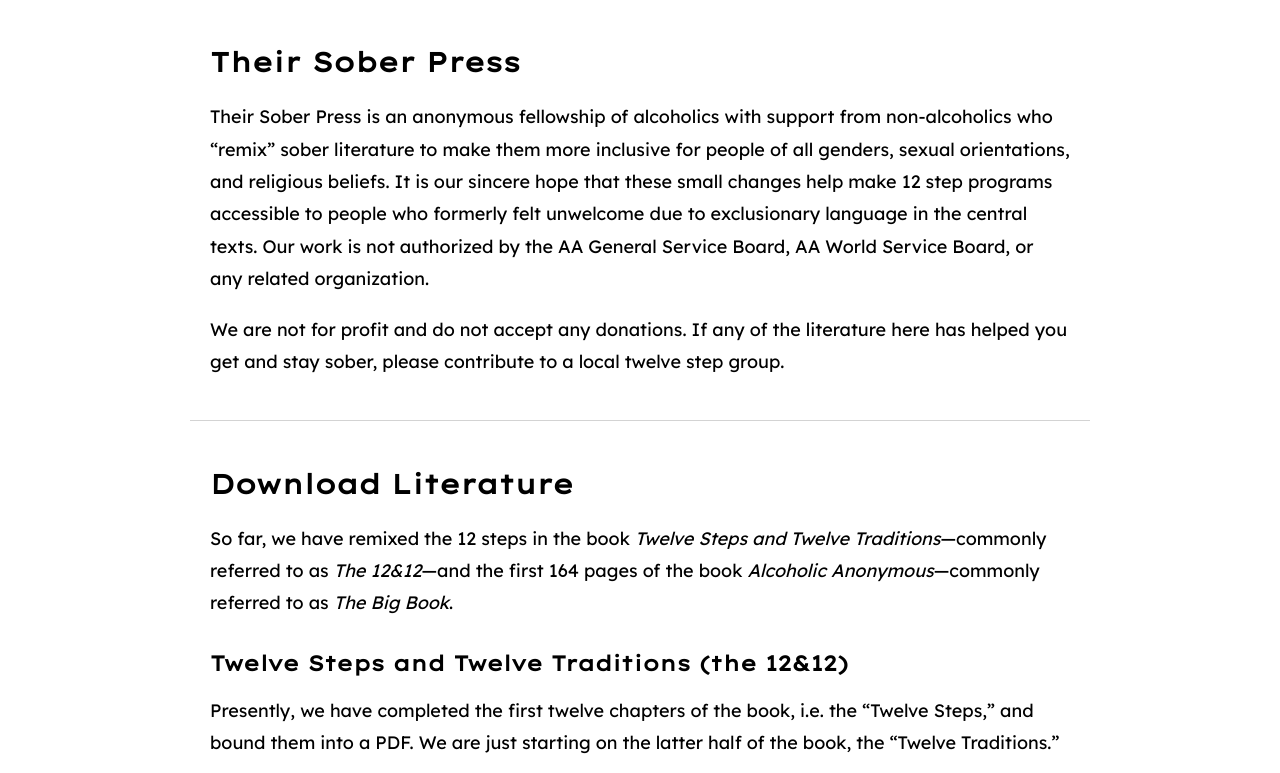
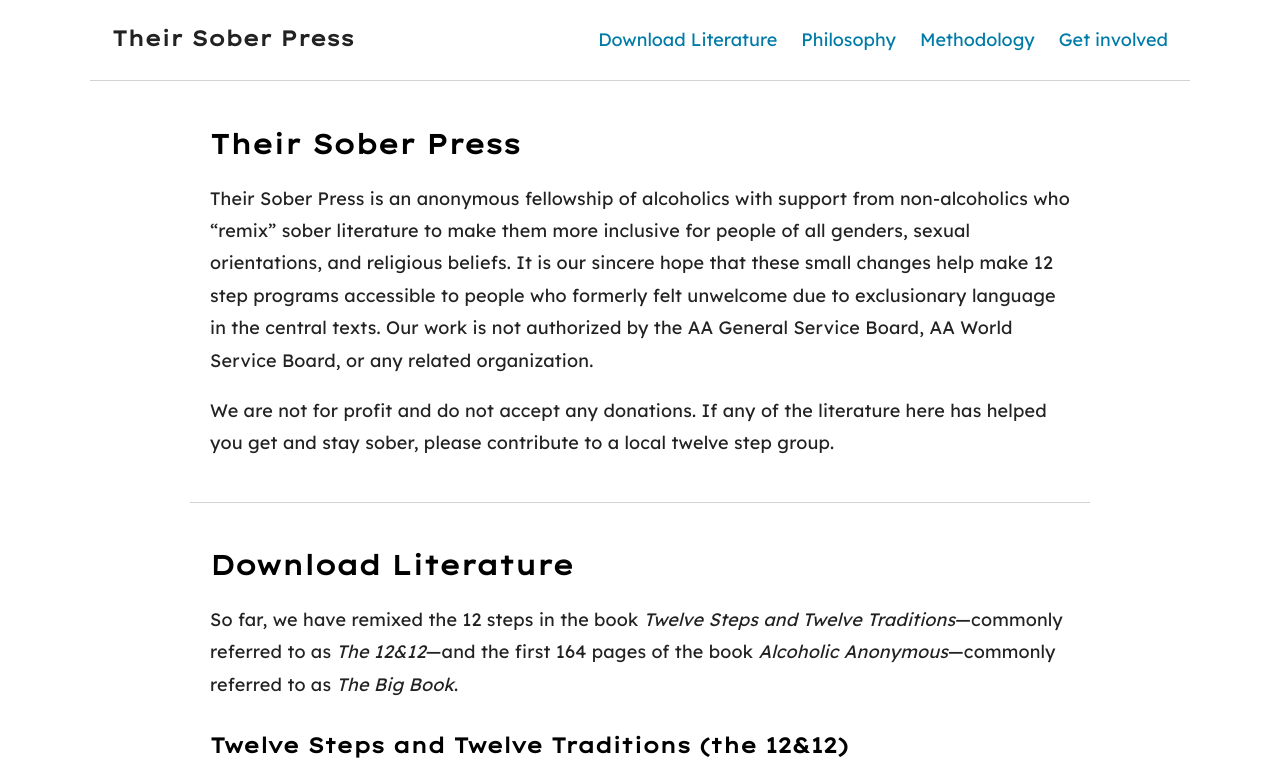
Before and after one commit to their-sober-press/theirsober.press, a plain HTML site: page index.html in a window 1280 px wide. Shown: the top 773 px of the page. Drawn offline with Linux system fonts and the light colour scheme.

Commit message:
Add navigation
Nothing fancy, just something.

```diff
--- a/assets/styles.css
+++ b/assets/styles.css
@@ -11,6 +11,25 @@
   max-width: 50em;
   margin: 0 auto;
   padding: 0 20px;
+}
+
+header {
+  max-width: 60em;
+  padding: 14px 10px;
+  margin: 0 auto;
+  border-bottom: 1px solid rgba(167, 167, 167, 0.5);
+}
+
+header,
+nav {
+  display: flex;
+  flex-direction: row;
+  flex-wrap: wrap;
+  justify-content: space-between;
+}
+
+nav a {
+  padding: 10px 12px;
 }
 
 section {
@@ -50,11 +69,27 @@
   text-decoration: underline;
 }
 
+.nav-link--home {
+  margin: 0;
+  line-height: 1.4;
+  padding: 10px 12px;
+}
+
+.nav-link--home a {
+  color: #222222;
+}
+
+p,
+blockquote {
+  letter-spacing: 0.01em;
+  color: #222222;
+}
+
 blockquote {
   margin: 1em 0 2em;
   padding-left: 1em;
   max-width: 40em;
   font-size: 20px;
   font-style: italic;
-  border-left: 2px #000 solid;
+  border-left: 5px rgba(167, 167, 167, 0.5) solid;
 }
--- a/index.html
+++ b/index.html
@@ -23,6 +23,17 @@
 </head>
 
 <body>
+  <header>
+    <h3 class="nav-link--home">
+      <a href="#intro">Their Sober Press</a>
+    </h3>
+    <nav>
+      <a href="#literature">Download Literature</a>
+      <a href="#philosophy">Philosophy</a>
+      <a href="#methodology">Methodology</a>
+      <a href="#get-involved">Get involved</a>
+    </nav>
+  </header>
   <div class="container">
     <section id="intro">
       <h1>Their Sober Press</h1>
```
